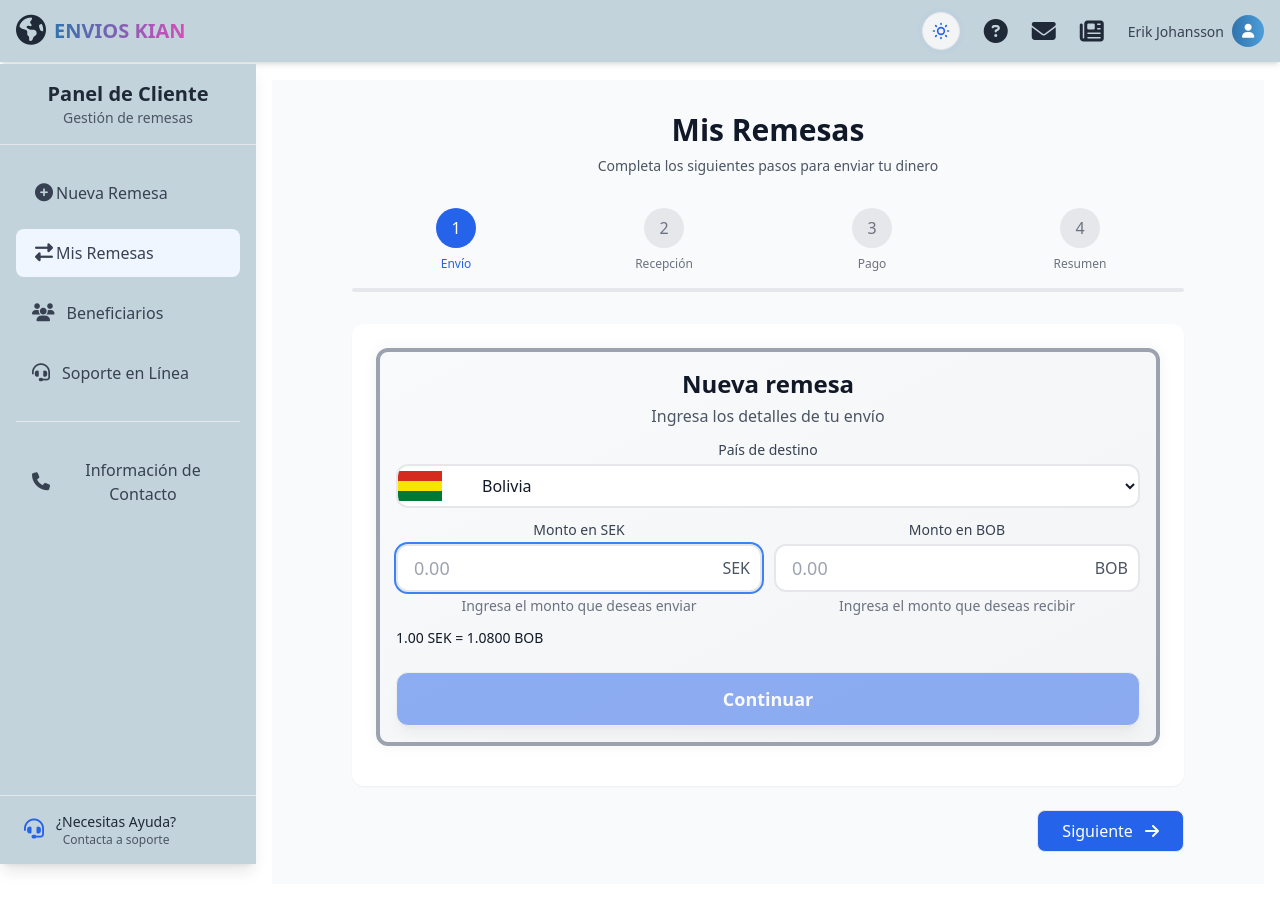
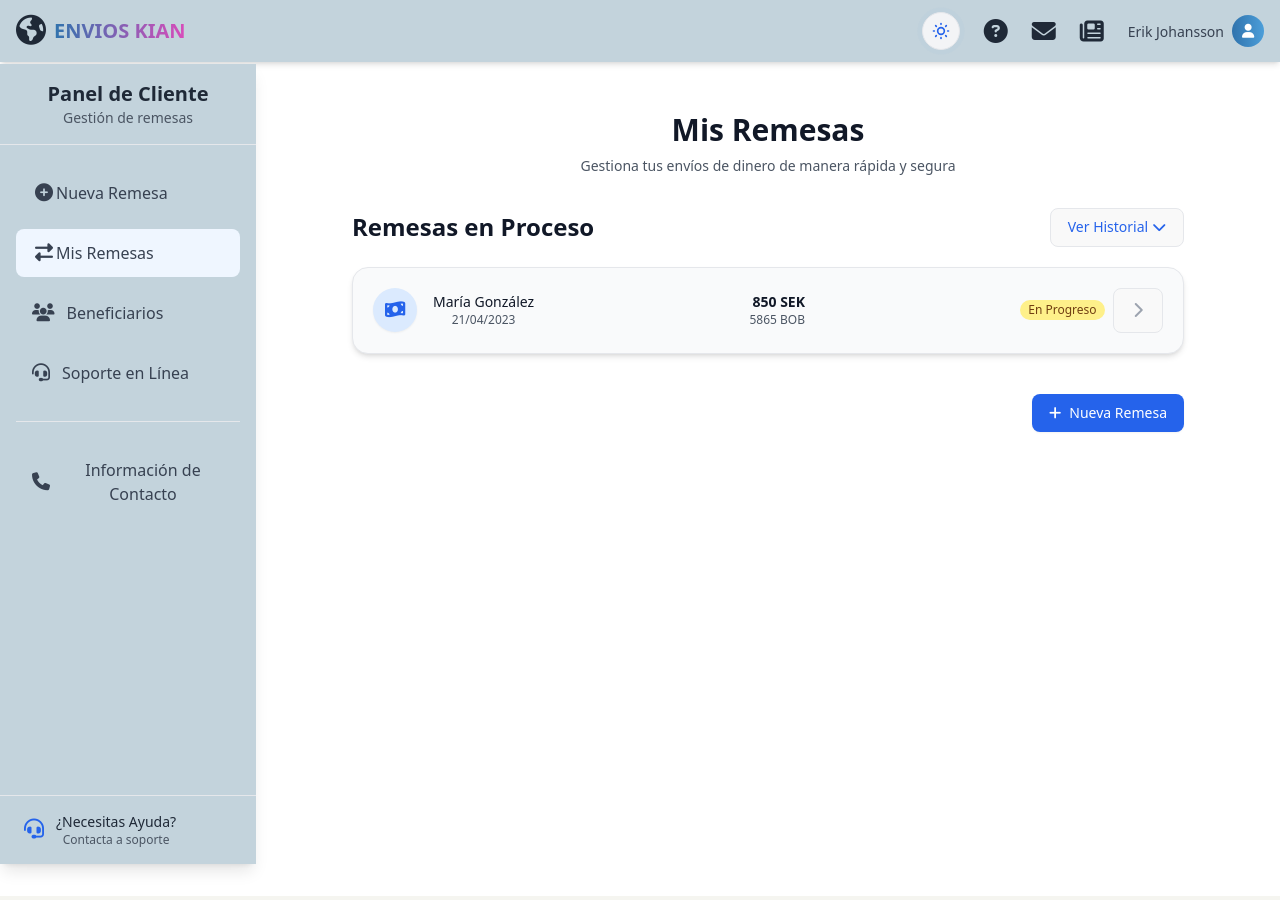
Before and after one commit to astlimbarko/envios-kian, a Vue app: page /cliente/mis-remesas in a window 1280 px wide. Built offline with nearby package versions, Linux system fonts and the light colour scheme.

Commit message:
acomode las rutas correctas de MisReresas.vue y añadi una persona mas en el json clientes

```diff
--- a/src/assets/clientes.json
+++ b/src/assets/clientes.json
@@ -31,5 +31,10 @@
         "numeroCuenta": "0987654321",
         "tipoCuenta": "Cuenta Corriente",
         "sucursal": "La Paz"
+    },
+    {
+        "id": 4,
+        "viaPago": "QR",
+        "titular": "Yeison Bustamante"
     }
 ]
--- a/src/paginas/cliente/MisRemesas.vue
+++ b/src/paginas/cliente/MisRemesas.vue
@@ -1,126 +1,164 @@
 <template>
-  <div class="min-h-screen bg-gray-50 dark:bg-gray-900 py-8">
+  <div class="min-h-screen bg-white-50 dark:bg-gray-900 py-8">
     <div class="max-w-4xl mx-auto px-4 sm:px-6 lg:px-8">
       <!-- Encabezado -->
       <div class="mb-8 text-center">
         <h1 class="text-3xl font-bold text-gray-900 dark:text-white">Mis Remesas</h1>
         <p class="mt-2 text-sm text-gray-600 dark:text-gray-400">
-          Completa los siguientes pasos para enviar tu dinero
+          Gestiona tus envíos de dinero de manera rápida y segura
         </p>
       </div>
 
-      <!-- Barra de progreso -->
-      <div class="mb-8">
-        <div class="flex justify-between items-center">
-          <div
-            v-for="step in 4"
-            :key="step"
-            class="flex-1 text-center"
+      <!-- Remesas en Proceso -->
+      <div class="mb-10">
+        <div class="flex justify-between items-center mb-5">
+          <h2 class="text-2xl font-semibold text-gray-900 dark:text-white">Remesas en Proceso</h2>
+          <button
+            @click="mostrarRemesasAnteriores = !mostrarRemesasAnteriores"
+            class="text-sm font-medium text-blue-600 dark:text-blue-400 hover:underline flex items-center space-x-1"
           >
-            <div
-              class="w-10 h-10 mx-auto rounded-full flex items-center justify-center transition-all duration-300"
-              :class="[
-                currentStep >= step
-                  ? 'bg-blue-600 text-white'
-                  : 'bg-gray-200 dark:bg-gray-700 text-gray-500 dark:text-gray-400'
-              ]"
-            >
-              {{ step }}
+            <span>{{ mostrarRemesasAnteriores ? 'Ocultar Historial' : 'Ver Historial' }}</span>
+            <i class="fas" :class="mostrarRemesasAnteriores ? 'fa-chevron-up' : 'fa-chevron-down'"></i>
+          </button>
         </div>
-            <div
-              class="text-xs mt-2 font-medium"
-              :class="[
-                currentStep >= step
-                  ? 'text-blue-600 dark:text-blue-400'
-                  : 'text-gray-500 dark:text-gray-400'
-              ]"
-            >
-              {{
-                step === 1 ? 'Envío' :
-                step === 2 ? 'Recepción' :
-                step === 3 ? 'Pago' :
-                'Resumen'
-              }}
+
+        <div class="bg-gray-50 dark:bg-[#1f2a30] rounded-2xl shadow-md overflow-hidden border border-gray-200 dark:border-gray-700">
+          <div v-if="remesasEnProceso.length === 0" class="p-6 text-center text-gray-500 dark:text-gray-400">
+            No tienes remesas en proceso
+          </div>
+          <div v-else class="divide-y divide-gray-200 dark:divide-gray-700">
+            <div v-for="remesa in remesasEnProceso" :key="remesa.id" class="p-5 hover:bg-white dark:hover:bg-[#263238] transition-colors">
+              <div class="flex items-center justify-between gap-4">
+                <div class="flex items-center gap-4">
+                  <div class="w-11 h-11 rounded-full bg-blue-100 dark:bg-blue-900 flex items-center justify-center shadow-sm">
+                    <i class="fas fa-money-bill-wave text-blue-600 dark:text-blue-300 text-lg"></i>
+                  </div>
+                  <div>
+                    <h3 class="text-sm font-medium text-gray-900 dark:text-white">{{ remesa.recipient }}</h3>
+                    <p class="text-xs text-gray-600 dark:text-gray-400">{{ remesa.date }}</p>
+                  </div>
+                </div>
+                <div class="text-right">
+                  <p class="text-sm font-semibold text-gray-900 dark:text-white">
+                    {{ remesa.amount }} {{ remesa.currency }}
+                  </p>
+                  <p class="text-xs text-gray-600 dark:text-gray-400">
+                    {{ remesa.receivedAmount }} {{ remesa.receivedCurrency }}
+                  </p>
+                </div>
+                <div class="flex items-center gap-2">
+                  <span class="px-2 py-0.5 text-xs font-medium rounded-full"
+                        :class="{
+                          'bg-yellow-200 text-yellow-900 dark:bg-yellow-800 dark:text-yellow-200': remesa.status === 'En Progreso',
+                          'bg-green-200 text-green-900 dark:bg-green-800 dark:text-green-200': remesa.status === 'Completada',
+                          'bg-red-200 text-red-900 dark:bg-red-800 dark:text-red-200': remesa.status === 'Cancelada'
+                        }">
+                    {{ remesa.status }}
+                  </span>
+                  <button @click="verDetalles(remesa)"
+                          class="text-gray-400 hover:text-blue-600 dark:hover:text-blue-400 transition-colors">
+                    <i class="fas fa-chevron-right"></i>
+                  </button>
                 </div>
               </div>
             </div>
-        <div class="relative h-1 bg-gray-200 dark:bg-gray-700 rounded-full mt-4">
-          <div
-            class="absolute h-1 bg-blue-600 rounded-full transition-all duration-300"
-            :style="{ width: `${(currentStep - 1) * 33.33}%` }"
-          ></div>
+          </div>
         </div>
       </div>
 
-      <!-- Contenedor de pasos -->
+      <!-- Remesas Anteriores -->
+      <div v-show="mostrarRemesasAnteriores" class="animate-fade-in">
+        <h2 class="text-xl font-semibold text-gray-900 dark:text-white mb-4">Remesas Anteriores</h2>
         <div class="bg-white dark:bg-gray-800 rounded-xl shadow-sm overflow-hidden">
-        <!-- Paso 1: Formulario de envío -->
-        <div v-show="currentStep >= 1" class="p-6">
-          <FormularioEnvio
-            :paises="paises"
-            :cambioEstandar="cambioEstandar"
-            :cambioEspecial="cambioEspecial"
-            @siguiente-paso="handleSiguientePaso"
-            @datos="handleFormularioDatos"
-          />
+          <div v-if="remesasAnteriores.length === 0" class="p-6 text-center text-gray-500 dark:text-gray-400">
+            No tienes remesas anteriores
           </div>
-
-        <!-- Paso 2: Método de recepción -->
-        <div v-show="currentStep >= 2" class="p-6">
-          <MetodoRecepcion
-            :beneficiarios="beneficiarios"
-            :departamentos="departamentos"
-            @siguiente-paso="handleSiguientePaso"
-          />
+          <div v-else class="divide-y divide-gray-200 dark:divide-gray-700">
+            <div v-for="remesa in remesasAnteriores" :key="remesa.id" class="p-4 hover:bg-gray-50 dark:hover:bg-gray-700 transition-colors">
+              <div class="flex items-center justify-between">
+                <div class="flex items-center space-x-4">
+                  <div class="w-10 h-10 rounded-full bg-gray-100 dark:bg-gray-700 flex items-center justify-center">
+                    <i class="fas fa-history text-gray-500 dark:text-gray-400"></i>
                   </div>
-
-        <!-- Paso 3: Método de pago -->
-        <div v-show="currentStep >= 3" class="p-6">
-          <MetodoPagoSuecia
-            @siguiente-paso="handleSiguientePaso"
-          />
+                  <div>
+                    <h3 class="text-sm font-medium text-gray-900 dark:text-white">{{ remesa.recipient }}</h3>
+                    <p class="text-xs text-gray-500 dark:text-gray-400">{{ remesa.date }}</p>
                   </div>
-
-        <!-- Paso 4: Resumen -->
-        <div v-show="currentStep >= 4" class="p-6">
-          <ResumenRemesa
-            @siguiente-paso="handleSiguientePaso"
-            @confirmado="handleSubmit"
-          />
+                </div>
+                <div class="text-right">
+                  <p class="text-sm font-medium text-gray-900 dark:text-white">
+                    {{ remesa.amount }} {{ remesa.currency }}
+                  </p>
+                  <p class="text-xs text-gray-500 dark:text-gray-400">
+                    {{ remesa.receivedAmount }} {{ remesa.receivedCurrency }}
+                  </p>
+                </div>
+                <div class="flex items-center space-x-2">
+                  <button @click="descargarComprobante(remesa)" title="Descargar Comprobante"
+                          class="p-1 text-gray-400 hover:text-gray-500 dark:hover:text-gray-300">
+                    <i class="fas fa-download"></i>
+                  </button>
+                  <button @click="verDetalles(remesa)" class="p-1 text-gray-400 hover:text-gray-500 dark:hover:text-gray-300">
+                    <i class="fas fa-chevron-right"></i>
+                  </button>
+                </div>
+              </div>
+            </div>
+          </div>
         </div>
       </div>
 
-      <!-- Botones de navegación -->
-      <div class="mt-6 flex justify-between">
-        <button
-          v-if="currentStep > 1"
-          @click="prevStep"
-          class="px-4 py-2 text-gray-600 dark:text-gray-400 hover:text-gray-800 dark:hover:text-gray-200"
+      <!-- Botón Nueva Remesa -->
+      <div class="mt-8 flex justify-end">
+        <router-link
+          to="/cliente/nueva-remesa"
+          class="inline-flex items-center px-4 py-2 border border-transparent rounded-lg shadow-sm text-sm font-medium text-white bg-blue-600 hover:bg-blue-700"
         >
-          <i class="fas fa-arrow-left mr-2"></i>
-          Anterior
-        </button>
-        <div v-else></div>
-
-        <button
-          v-if="currentStep < 4"
-          @click="nextStep"
-          class="px-6 py-2 bg-blue-600 text-white rounded-lg hover:bg-blue-700 focus:outline-none focus:ring-2 focus:ring-blue-500 focus:ring-offset-2"
-        >
-          Siguiente
-          <i class="fas fa-arrow-right ml-2"></i>
-        </button>
+          <i class="fas fa-plus mr-2"></i>
+          Nueva Remesa
+        </router-link>
       </div>
     </div>
 
-    <!-- Notificación de éxito -->
-    <div
-      v-if="showSuccessNotification"
-      class="fixed top-4 right-4 bg-green-100 border border-green-400 text-green-700 px-4 py-3 rounded-lg shadow-lg z-50"
-    >
-      <div class="flex items-center">
-        <i class="fas fa-check-circle mr-2"></i>
-        <span>¡Remesa enviada con éxito!</span>
+    <!-- Modal de Detalles -->
+    <div v-if="showDetailsModal" class="fixed inset-0 bg-black bg-opacity-50 flex items-center justify-center z-50">
+      <div class="bg-white dark:bg-gray-800 rounded-xl shadow-xl max-w-lg w-full mx-4">
+        <div class="p-6">
+          <div class="flex justify-between items-center mb-6">
+            <h2 class="text-xl font-bold text-gray-900 dark:text-white">Detalles de la Remesa</h2>
+            <button @click="showDetailsModal = false" class="text-gray-400 hover:text-gray-500">
+              <i class="fas fa-times"></i>
+            </button>
+          </div>
+          <div v-if="selectedRemesa" class="space-y-4">
+            <div class="grid grid-cols-2 gap-4">
+              <div>
+                <p class="text-sm text-gray-500 dark:text-gray-400">Remitente</p>
+                <p class="text-base text-gray-900 dark:text-white">{{ selectedRemesa.recipient }}</p>
+              </div>
+              <div>
+                <p class="text-sm text-gray-500 dark:text-gray-400">Destinatario</p>
+                <p class="text-base text-gray-900 dark:text-white">{{ selectedRemesa.location }}</p>
+              </div>
+              <div>
+                <p class="text-sm text-gray-500 dark:text-gray-400">Monto Enviado</p>
+                <p class="text-base text-gray-900 dark:text-white">{{ selectedRemesa.amount }} {{ selectedRemesa.currency }}</p>
+              </div>
+              <div>
+                <p class="text-sm text-gray-500 dark:text-gray-400">Monto Recibido</p>
+                <p class="text-base text-gray-900 dark:text-white">{{ selectedRemesa.receivedAmount }} {{ selectedRemesa.receivedCurrency }}</p>
+              </div>
+              <div>
+                <p class="text-sm text-gray-500 dark:text-gray-400">Estado</p>
+                <p class="text-base text-gray-900 dark:text-white">{{ selectedRemesa.status }}</p>
+              </div>
+              <div>
+                <p class="text-sm text-gray-500 dark:text-gray-400">Fecha</p>
+                <p class="text-base text-gray-900 dark:text-white">{{ selectedRemesa.date }}</p>
+              </div>
+            </div>
+          </div>
+        </div>
       </div>
     </div>
   </div>
@@ -128,151 +166,62 @@
 
 <script setup>
 import { ref, computed } from 'vue'
-import FormularioEnvio from './remesas/FormularioEnvio.vue'
-import MetodoPagoSuecia from './remesas/MetodoPagoSuecia.vue'
-import ResumenRemesa from './remesas/ResumenRemesa.vue'
-import MetodoRecepcion from './remesas/MetodoRecepcion.vue'
-import { useRemesaStore } from '../../store/remesa'
 
-// Estados para el formulario
-const currentStep = ref(1)
-const showSuccessNotification = ref(false)
-const datosRemesa = ref({
-  montoEnviar: '',
-  montoRecibir: '',
-  tipoCambio: 0,
-  pais: null,
-  metodoRecepcion: null,
-  metodoPago: null,
-  destinatario: null,
-  comprobante: null,
-  qrCode: null,
-  nombreBeneficiario: null,
-  cuenta: null
-})
-
-// Datos para los tipos de cambio
-const cambioEstandar = ref(1.08)
-const cambioEspecial = ref(1.09)
-
-// Lista de países
-const paises = ref([
+const remesas = ref([
   {
-    nombre: 'Bolivia',
-    codigo: 'BO',
-    moneda: 'BOB',
-    bandera: '/flag_bo.svg'
+    id: '12345',
+    date: '21/04/2023',
+    recipient: 'María González',
+    location: 'Santa Cruz, Bolivia',
+    amount: 850.00,
+    currency: 'SEK',
+    receivedAmount: 5865.00,
+    receivedCurrency: 'BOB',
+    status: 'En Progreso',
+    paymentMethod: 'Pendiente',
+    receiveMethod: 'Pendiente',
+    trackingCode: 'REF-1234-5678-90'
+  },
+  {
+    id: '12346',
+    date: '20/04/2023',
+    recipient: 'Juan Pérez',
+    location: 'La Paz, Bolivia',
+    amount: 1200.00,
+    currency: 'SEK',
+    receivedAmount: 8280.00,
+    receivedCurrency: 'BOB',
+    status: 'Completada',
+    paymentMethod: 'Swish',
+    receiveMethod: 'Cuenta bancaria',
+    trackingCode: 'REF-1234-5678-91'
   }
 ])
 
-// Lista de beneficiarios
-const beneficiarios = ref([
-  {
-    id: 1,
-    nombre: 'María González',
-    documento: '12345678',
-    telefono: '591-76543210',
-    departamento: 'Santa Cruz'
-  }
-])
+const mostrarRemesasAnteriores = ref(false)
+const showDetailsModal = ref(false)
+const selectedRemesa = ref(null)
 
-// Lista de departamentos
-const departamentos = ref([
-  'Santa Cruz',
-  'La Paz',
-  'Cochabamba',
-  'Oruro',
-  'Potosí',
-  'Tarija',
-  'Chuquisaca',
-  'Beni',
-  'Pando'
-])
+const remesasEnProceso = computed(() => remesas.value.filter(r => r.status === 'En Progreso'))
+const remesasAnteriores = computed(() => remesas.value.filter(r => r.status !== 'En Progreso'))
 
-// Cálculo del tipo de cambio a usar
-const tipoCambio = computed(() => {
-  if (cambioEstandar.value === cambioEspecial.value) return cambioEstandar.value
-  if (Number(datosRemesa.value.montoRecibir) >= 5000) return cambioEspecial.value
-  return cambioEstandar.value
-})
-
-// Función para avanzar al siguiente paso
-const nextStep = () => {
-  if (currentStep.value < 4) {
-    currentStep.value++
-  }
+function verDetalles(remesa) {
+  selectedRemesa.value = remesa
+  showDetailsModal.value = true
 }
 
-// Función para retroceder al paso anterior
-const prevStep = () => {
-  if (currentStep.value > 1) {
-    currentStep.value--
+function descargarComprobante(remesa) {
+  alert(`Simulando descarga del comprobante de ${remesa.recipient}`)
 }
-}
-
-// Función para manejar los datos del formulario
-const handleFormularioDatos = (datos) => {
-  datosRemesa.value = {
-    ...datosRemesa.value,
-    ...datos
-  }
-  currentStep.value = 2
-}
-
-// Función para manejar el siguiente paso
-const handleSiguientePaso = (paso) => {
-  currentStep.value = paso
-}
-
-// Función para manejar el envío final
-const handleSubmit = () => {
-  showSuccessNotification.value = true
-  setTimeout(() => {
-    showSuccessNotification.value = false
-  }, 5000)
-}
-
-// Inicializar el store
-const store = useRemesaStore()
 </script>
 
 <style scoped>
-/* Transiciones suaves */
-.transition-all {
-  transition-property: all;
-  transition-timing-function: cubic-bezier(0.4, 0, 0.2, 1);
-  transition-duration: 300ms;
+.animate-fade-in {
+  animation: fadeIn 0.3s ease-out;
 }
 
-/* Animación para los pasos */
-[v-show] {
-  display: block !important;
-  opacity: 1;
-  transition: opacity 0.5s ease-in-out;
-}
-
-/* Efecto de hover en botones */
-button {
-  transition: all 0.15s ease;
-}
-
-button:active:not(:disabled) {
-  transform: scale(0.97);
-}
-
-/* Animación para la notificación */
-@keyframes slideIn {
-  from {
-    transform: translateX(100%);
-    opacity: 0;
-  }
-  to {
-    transform: translateX(0);
-    opacity: 1;
-  }
-}
-
-.fixed.top-4.right-4 {
-  animation: slideIn 0.3s ease-out forwards;
+@keyframes fadeIn {
+  from { opacity: 0; transform: translateY(-5px); }
+  to { opacity: 1; transform: translateY(0); }
 }
 </style>
--- a/src/router/index.js
+++ b/src/router/index.js
@@ -20,7 +20,7 @@ const routes = [
       {
         path: '',
         name: 'ClienteDefault',
-        component: MisRemesas // Ahora es NuevaRemesa.vue
+        component: NuevaRemesa // Ahora es NuevaRemesa.vue
       },
       {
         path: 'mis-remesas',
```
Lines whose indentation alone changed are shown as unchanged.
